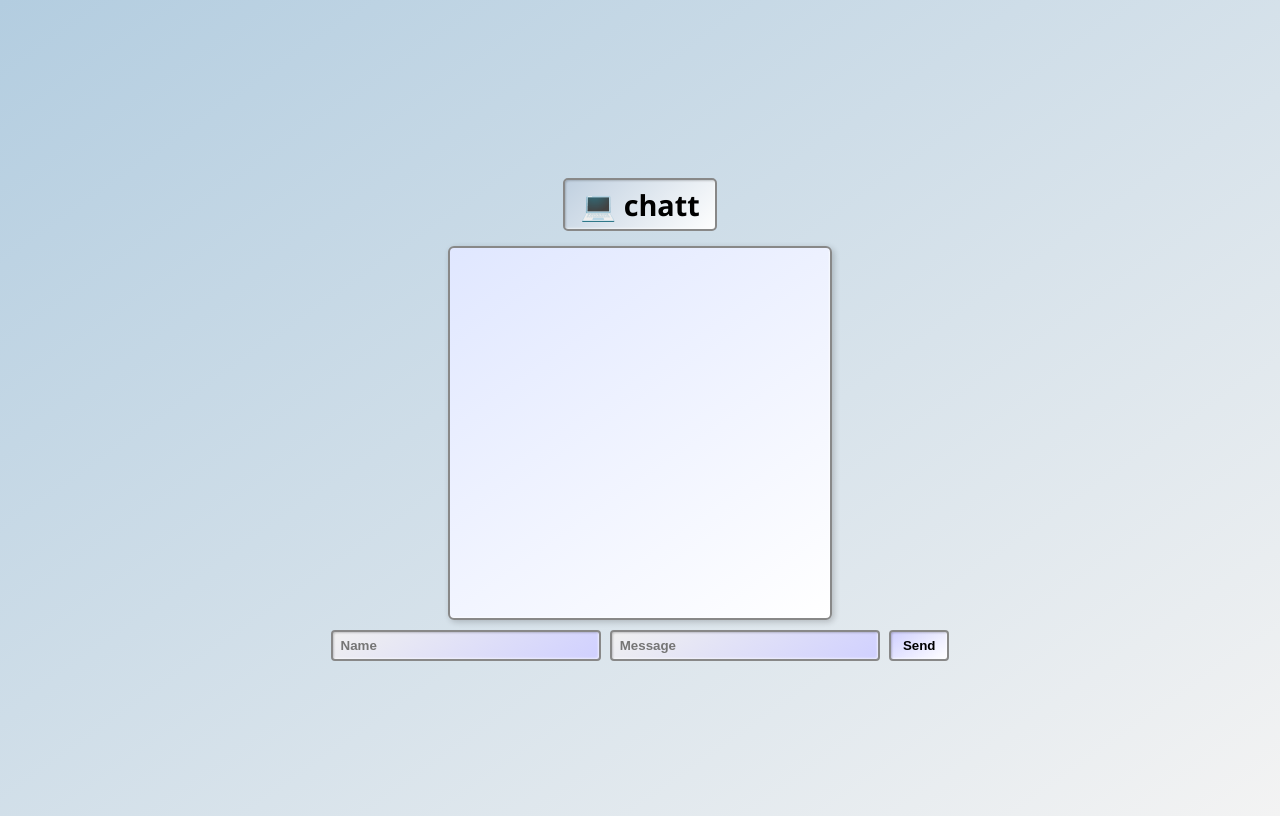
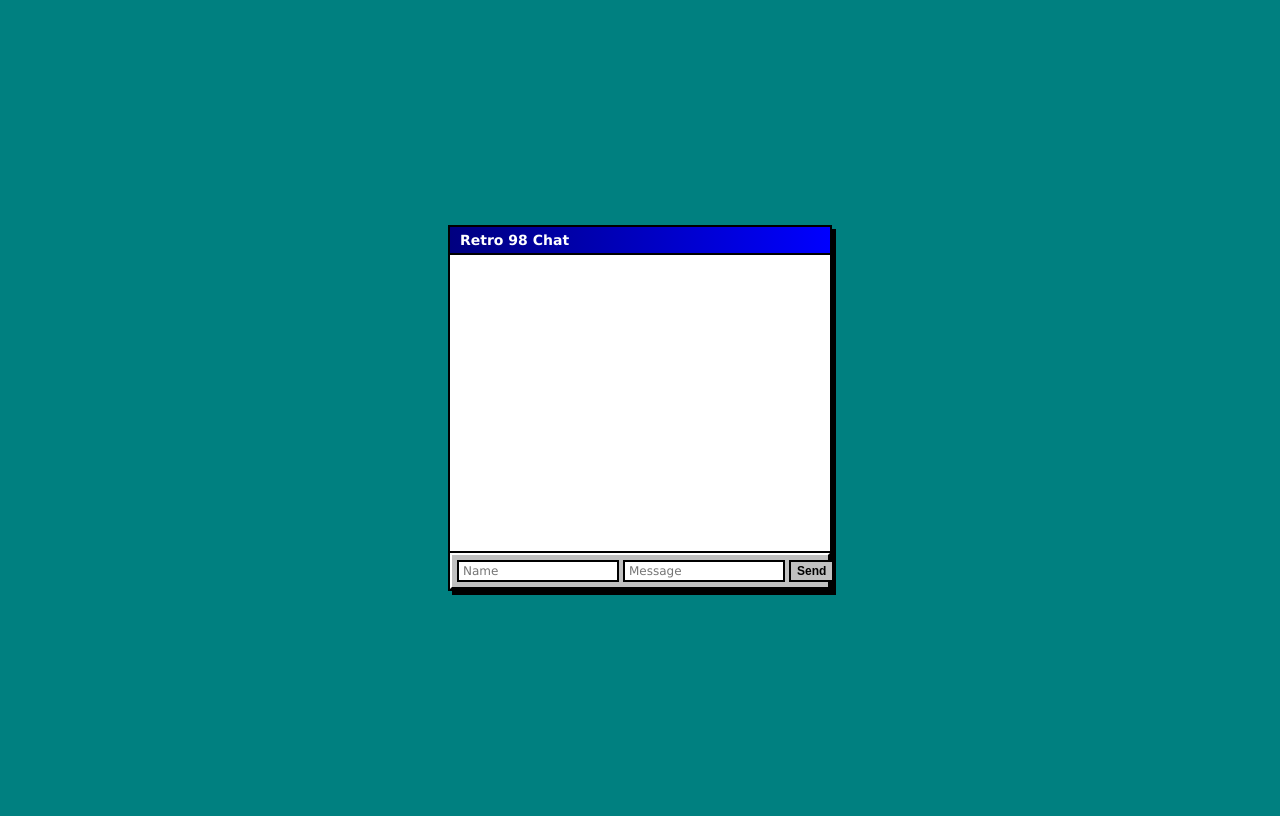
Before and after one commit to tbrookx/chat-app, a plain HTML site: page index.html in a window 1280 px wide. Drawn offline with Linux system fonts and the light colour scheme; no server answers.

Commit message:
Update index.html
98 update

```diff
--- a/index.html
+++ b/index.html
@@ -2,11 +2,11 @@
 <html lang="en">
 <head>
 <meta charset="UTF-8">
-<title>💻 chat</title>
+<title>🖥️ chat</title>
 <style>
   body {
-    font-family: "Segoe UI", Tahoma, Geneva, Verdana, sans-serif;
-    background: linear-gradient(145deg, #b3cde0, #f3f3f3);
+    font-family: "MS Sans Serif", Geneva, sans-serif;
+    background: #008080; /* classic teal desktop background */
     min-height: 100vh;
     display: flex;
     flex-direction: column;
@@ -15,105 +15,105 @@
     color: #000;
   }
 
-  h2 {
-    font-size: 1.8rem;
-    margin-bottom: 15px;
-    padding: 5px 15px;
-    border: 2px solid #888;
-    border-radius: 5px;
-    background: linear-gradient(135deg, #c0d0e0, #fefefe);
-    box-shadow: inset -1px -1px 2px rgba(255,255,255,0.6), inset 1px 1px 2px rgba(0,0,0,0.2);
+  /* Window frame */
+  #chat-window {
+    width: 380px;
+    border: 2px solid #000;
+    background: #c0c0c0;
+    box-shadow: 4px 4px 0 #000;
+    padding: 0;
+  }
+
+  /* Title bar */
+  #title-bar {
+    background: linear-gradient(to right, #000080, #0000ff);
+    color: #fff;
+    padding: 5px 10px;
+    font-weight: bold;
+    text-align: left;
+    font-size: 14px;
+    user-select: none;
   }
 
   #chat-box {
-    width: 360px;
-    height: 350px;
-    border: 2px solid #888;
-    border-radius: 6px;
-    background: linear-gradient(145deg, #e0e7ff, #ffffff);
+    width: 100%;
+    height: 300px;
+    background: #ffffff;
     overflow-y: auto;
-    padding: 10px;
-    margin-bottom: 10px;
-    box-shadow: 2px 2px 6px rgba(0,0,0,0.2), inset -1px -1px 2px rgba(255,255,255,0.6);
+    border-top: 2px solid #000;
+    border-bottom: 2px solid #000;
+    padding: 5px;
+    box-sizing: border-box;
   }
 
   .message {
-    position: relative;
-    margin-bottom: 6px;
-    padding: 6px 8px;
-    border-radius: 4px;
-    background: linear-gradient(145deg, rgba(255,255,255,0.6), rgba(200,200,255,0.2));
-    font-size: 0.9rem;
-    overflow: hidden;
-  }
-
-  .message::after {
-    content: '';
-    position: absolute;
-    top: 0;
-    left: -75%;
-    width: 50%;
-    height: 100%;
-    background: linear-gradient(120deg, rgba(255,255,255,0), rgba(255,255,255,0.5), rgba(255,255,255,0));
-    transform: skewX(-25deg);
-    animation: shimmer-move 2s infinite;
-  }
-
-  @keyframes shimmer-move {
-    0% { left: -75%; }
-    100% { left: 125%; }
+    font-size: 12px;
+    padding: 2px 4px;
+    margin-bottom: 2px;
+    border-left: 2px solid #0000ff;
+    background: linear-gradient(90deg, #f0f8ff, #e0e0e0);
   }
 
   .user {
     font-weight: bold;
-    background: linear-gradient(90deg, #ff66cc, #66ccff);
-    -webkit-background-clip: text;
-    -webkit-text-fill-color: transparent;
+    color: #000080;
+  }
+
+  /* Inputs and button */
+  #input-area {
+    display: flex;
+    padding: 5px;
+    gap: 4px;
+    background: #c0c0c0;
+    border-top: 2px solid #fff;
+    border-left: 2px solid #fff;
+    border-bottom: 2px solid #000;
+    border-right: 2px solid #000;
   }
 
   input {
-    padding: 6px 8px;
-    width: 250px;
-    border: 2px solid #888;
-    border-radius: 4px;
-    outline: none;
-    margin-right: 5px;
-    background: linear-gradient(145deg, #f0f0f0, #d0d0ff);
-    box-shadow: inset -1px -1px 2px rgba(255,255,255,0.6), inset 1px 1px 2px rgba(0,0,0,0.2);
-    font-weight: bold;
+    flex: 1;
+    padding: 2px 4px;
+    border: 2px solid #000;
+    background: #fff;
+    font-family: "MS Sans Serif", Geneva, sans-serif;
+    font-size: 12px;
   }
 
   button {
-    padding: 6px 12px;
-    border: 2px solid #888;
-    border-radius: 4px;
-    background: linear-gradient(145deg, #d0d0ff, #ffffff);
+    padding: 2px 6px;
+    border: 2px solid #000;
+    background: #c0c0c0;
+    font-size: 12px;
+    font-weight: bold;
     cursor: pointer;
-    font-weight: bold;
-    box-shadow: inset -1px -1px 2px rgba(255,255,255,0.6), inset 1px 1px 2px rgba(0,0,0,0.2);
-    transition: all 0.2s ease;
   }
 
-  button:hover {
-    background: linear-gradient(145deg, #ffffff, #d0d0ff);
-    transform: scale(1.03);
+  button:active {
+    border-top: 2px solid #000;
+    border-left: 2px solid #000;
+    border-bottom: 2px solid #fff;
+    border-right: 2px solid #fff;
   }
 </style>
 </head>
 <body>
-<h2>💻 chatt</h2>
-<div id="chat-box"></div>
-<div>
-  <input id="name" placeholder="Name">
-  <input id="message" placeholder="Message">
-  <button onclick="sendMessage()">Send</button>
+
+<div id="chat-window">
+  <div id="title-bar">Retro 98 Chat</div>
+  <div id="chat-box"></div>
+  <div id="input-area">
+    <input id="name" placeholder="Name">
+    <input id="message" placeholder="Message">
+    <button onclick="sendMessage()">Send</button>
+  </div>
 </div>
 
 <script type="module">
 import { initializeApp } from "https://www.gstatic.com/firebasejs/12.3.0/firebase-app.js";
 import { getDatabase, ref, push, onChildAdded } from "https://www.gstatic.com/firebasejs/12.3.0/firebase-database.js";
 
-// 🔑 Firebase config
+// Firebase config
 const firebaseConfig = {
   apiKey: "AIzaSyCJi_zoww9atKKyXE2f1_Pbt0oq0ZIhJmM",
   authDomain: "deviascope-chat-app.firebaseapp.com",
@@ -129,26 +129,23 @@ const db = getDatabase(app);
 const messagesRef = ref(db, "messages");
 const chatBox = document.getElementById("chat-box");
 
-// Replace this with your secret key
-const OWNER_KEY = "YOUR_SECRET_KEY";
+const OWNER_KEY = "502"; // <-- change this
 
 window.sendMessage = function() {
   const reservedNames = ["eros", "erostaylor", "eros taylor", "honeyvelvet"];
   let name = document.getElementById("name").value.trim() || "Anon";
   const message = document.getElementById("message").value;
-
   const nameLower = name.toLowerCase();
 
-  // Reserved name check
-  if (reservedNames.includes(nameLower)) {
+  if(reservedNames.includes(nameLower)) {
     const key = prompt("Enter owner key to use this name:");
-    if (key !== 502) {
+    if(key !== OWNER_KEY) {
       alert("This name is reserved. You cannot use it.");
       return;
     }
   }
 
-  if (message.trim() !== "") {
+  if(message.trim() !== "") {
     push(messagesRef, { name, message });
     document.getElementById("message").value = "";
   }
@@ -163,5 +160,6 @@ onChildAdded(messagesRef, (data) => {
   chatBox.scrollTop = chatBox.scrollHeight;
 });
 </script>
+
 </body>
 </html>
```
